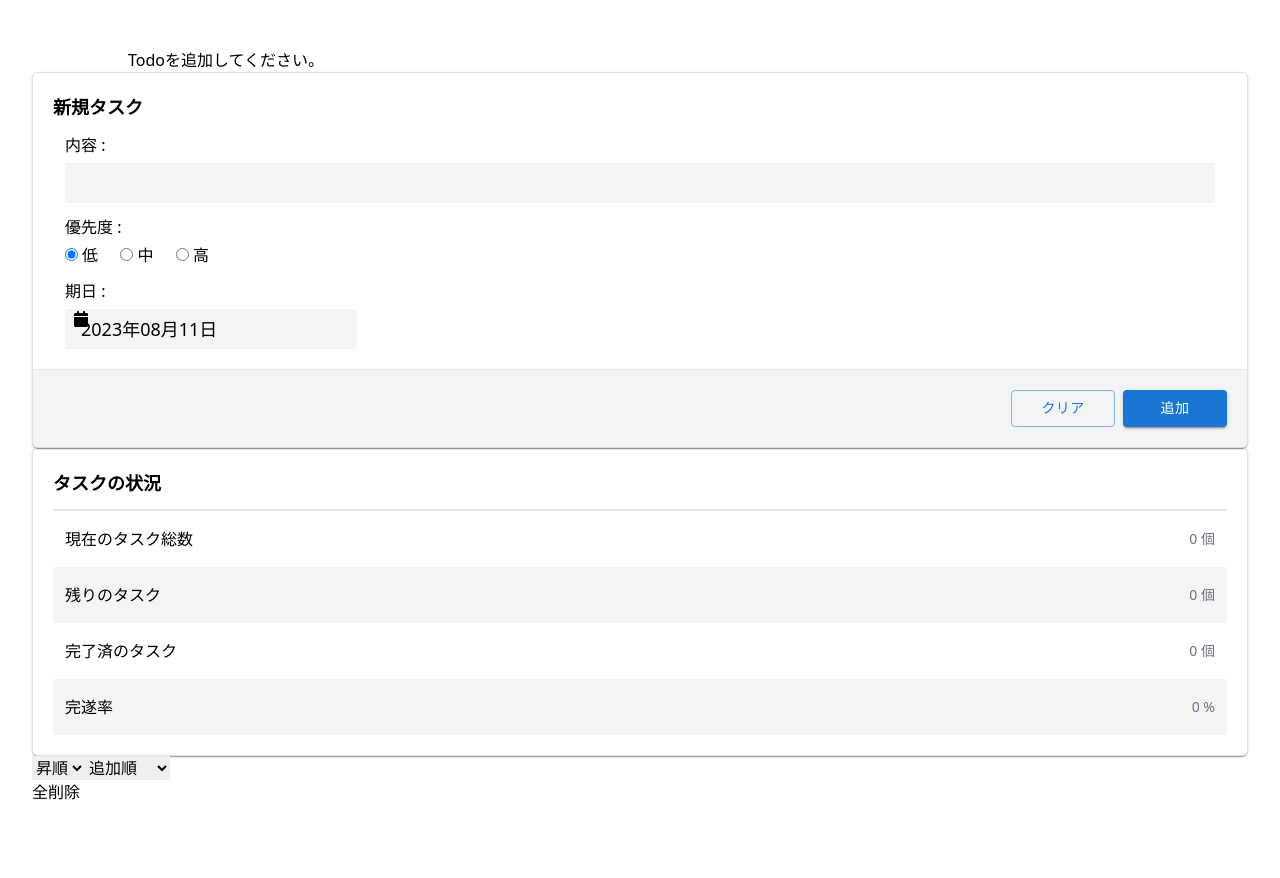
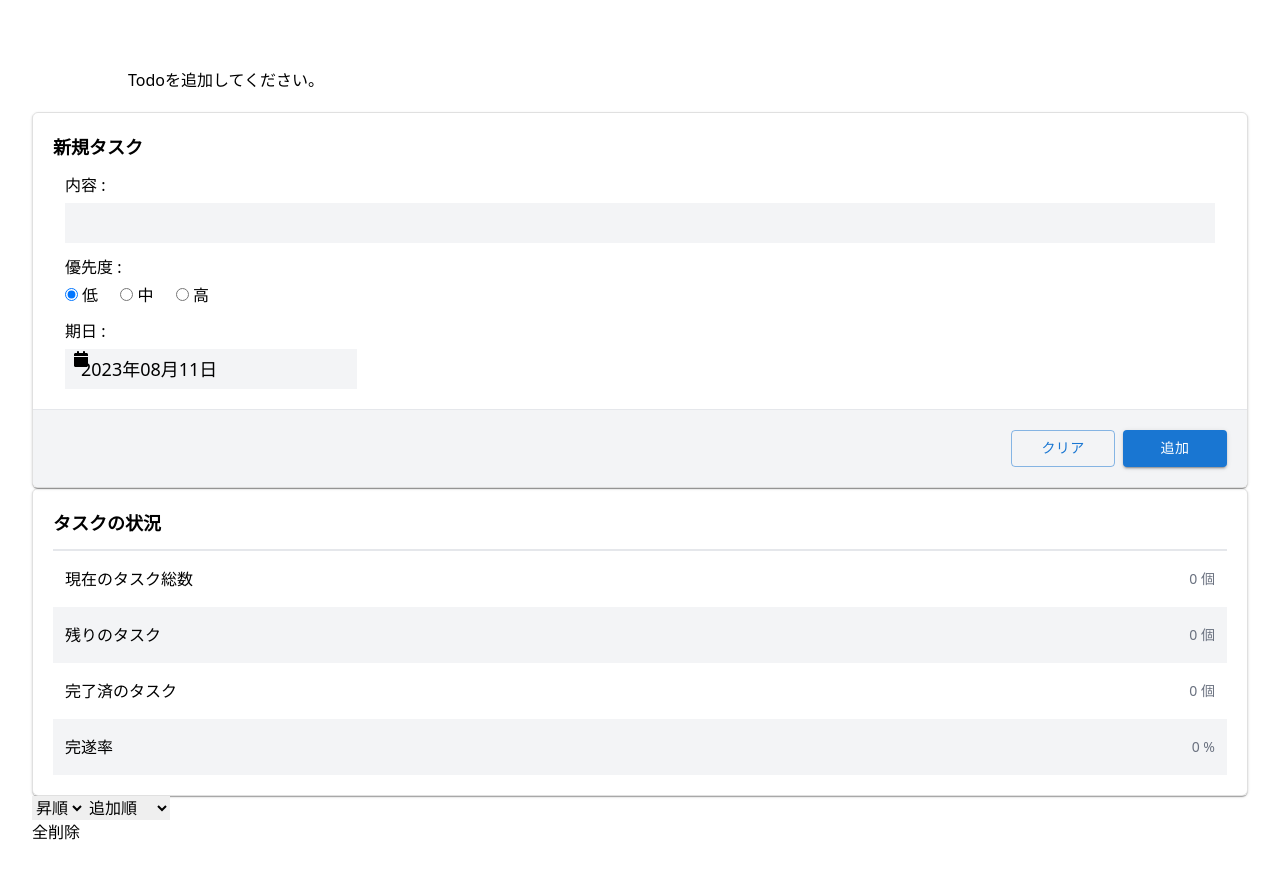
Before and after one commit to yasu-pro/ToDoList_Weather-app, a Next.js app: page / in a window 1280 px wide. Shown: the top 878 px of the page. Before the commit the page ends 852 px from the top, so only its background shows below. Built offline with nearby package versions, Linux system fonts and the light colour scheme.

Commit message:
Fix: index.jsのHTML調整

```diff
--- a/pages/index.js
+++ b/pages/index.js
@@ -13,7 +13,9 @@ export default function Home() {
     return (
         <Layout>
             <div className="md:pl-8 md:pr-8 sm:pl-6 sm:pr-6 pt-12 pb-12 pl-4 pr-4">
-                <TodoList todos={listData} />
+                <div className="pt-5 pr-5 pb-5 pl-5">
+                    <TodoList todos={listData} />
+                </div>
                 <AddTodoForm />
                 <TodoSummary todos={listData}/>
                 <SortButtonGroup todos={listData}/>
```
